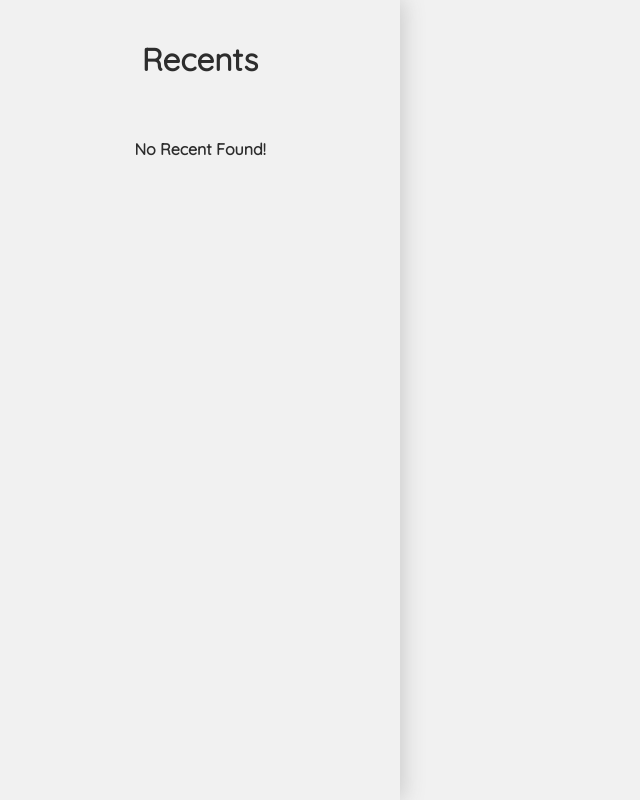
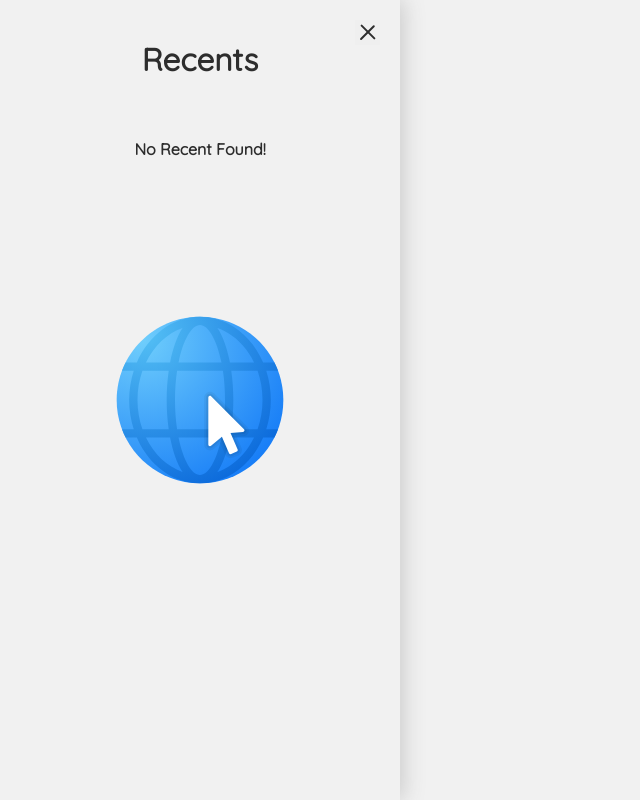
Before and after one commit to mahdi-farnia/link-window, a React (Create React App) app: page / in a window 1280 px wide. Shown: the whole page, without its empty margins (0-640 px from the left). Built offline with nearby package versions, Linux system fonts and the light colour scheme.

Commit message:
not found svg & toggle recents

```diff
--- a/src/components/RecentPanel.js
+++ b/src/components/RecentPanel.js
@@ -8,12 +8,11 @@ export default function RecentPanel({}) {
 
   return (
     <section id="recent-panel">
-      <button id="close-recent-panel">
+      <button id="close-recent-panel" title="Close Recents">
         <label>
-          <span></span>
-          <span></span>
+          <span className="row-1"></span>
+          <span className="row-2"></span>
         </label>
-        <span>close</span>
       </button>
       <header className="recent-panel__header">
         <h2>Recents</h2>
--- a/src/style/recent-panel.css
+++ b/src/style/recent-panel.css
@@ -15,7 +15,39 @@
 
 /* TODO: */
 #close-recent-panel {
-  display: none;
+  width: 25px;
+  height: 25px;
+  position: absolute;
+  right: 20px;
+  top: 20px;
+  cursor: pointer;
+}
+
+#close-recent-panel label {
+  width: 100%;
+  height: 100%;
+  display: flex;
+  align-items: center;
+  justify-content: center;
+  flex-direction: column;
+  pointer-events: none;
+}
+
+#close-recent-panel span {
+  width: 20px;
+  height: 2px;
+  display: block;
+  background-color: var(--default-theme-text-color);
+  border-radius: 2px;
+}
+
+#close-recent-panel .row-1 {
+  transform: rotate(45deg);
+}
+
+#close-recent-panel .row-2 {
+  transform: rotate(-45deg);
+  transform-origin: 40% 50%;
 }
 
 .recent-panel__header,
@@ -43,6 +75,18 @@
   display: block;
   text-align: center;
   font-weight: 600;
+}
+
+#recents > .empty::after {
+  content: '';
+  width: 100%;
+  height: 100%;
+  position: absolute;
+  left: 0;
+  bottom: 0;
+  background: url('../assets/not-found.svg') no-repeat center;
+  background-size: 50%;
+  pointer-events: none;
 }
 
 #recents li {
```
Also changed, not shown: src/assets/not-found.svg (added).
